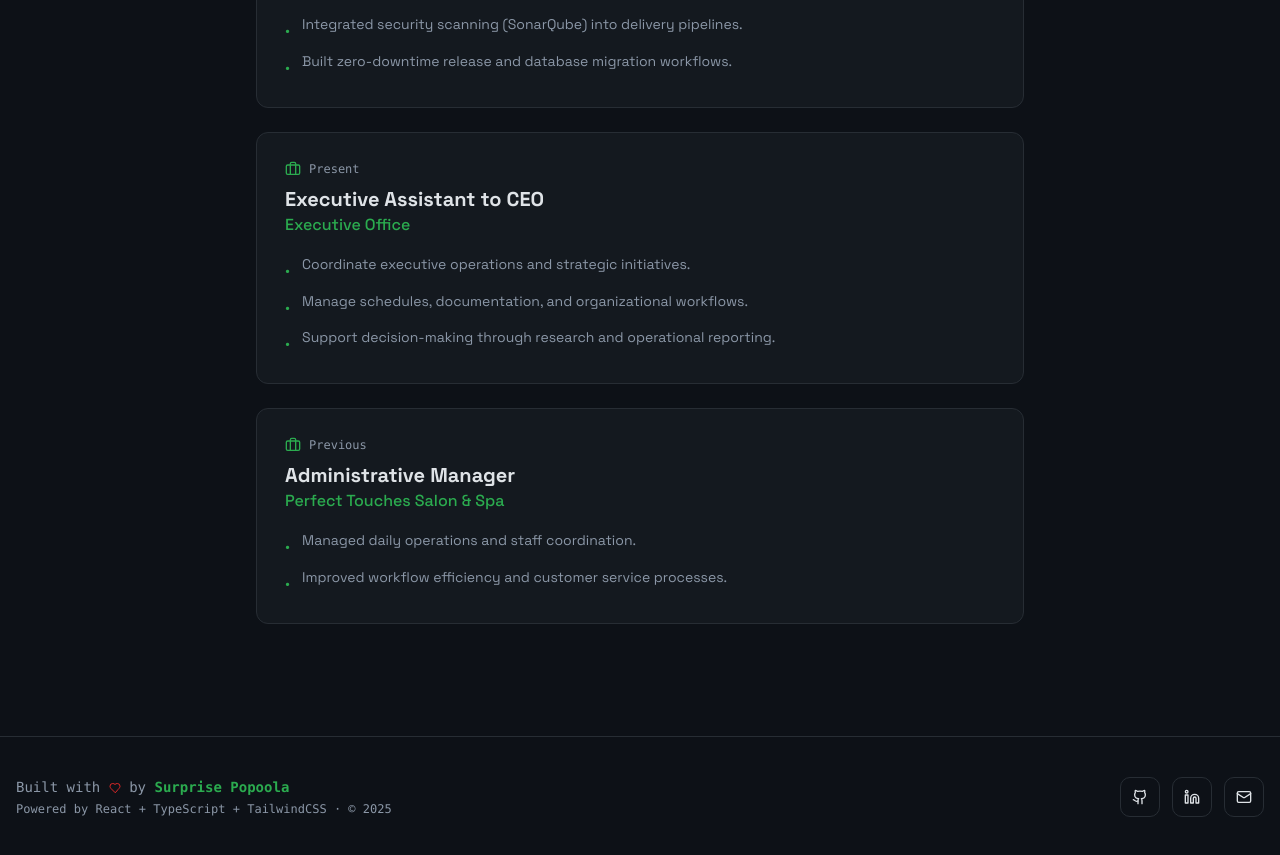
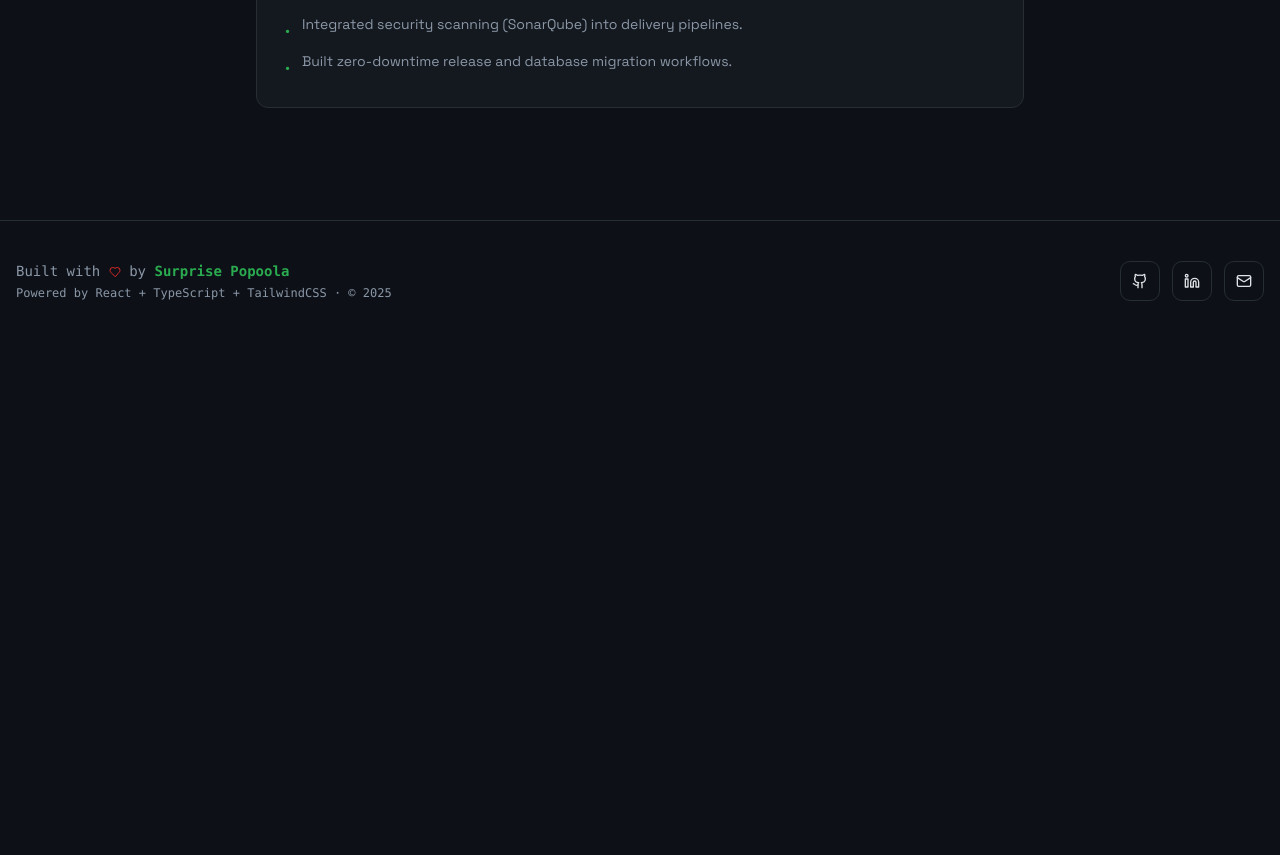
Before and after one commit to Popesurprise/surprise-cloud-craft, a React (Vite) app: page /experience in a window 1280 px wide. Shown: the part 960-1815 px from the top of the page. After the commit the page ends 1301 px from the top, so only its background shows below. Built offline with nearby package versions, Linux system fonts and the light colour scheme.

Commit message:
edit experience

```diff
--- a/src/components/Contact.tsx
+++ b/src/components/Contact.tsx
@@ -67,7 +67,7 @@ const Contact = ({ withHeader = true }: { withHeader?: boolean }) => {
             <ContactItem icon={Mail} label="Email" value="popesurprise@gmail.com" href="mailto:popesurprise@gmail.com" />
             <ContactItem icon={Linkedin} label="LinkedIn" value="surprisepopoola" href="https://www.linkedin.com/in/surprisepopoola" />
             <ContactItem icon={Github} label="GitHub" value="Popesurprise" href="https://github.com/Popesurprise" />
-            <ContactItem icon={Phone} label="Phone" value="+1 484 919 9407" href="tel:+14849199407" />
+            <ContactItem icon={Phone} label="Phone" value="+234 9038834820 or +1 484 919 9407" href="tel:+2349038834820" />
             <ContactItem icon={MapPin} label="Location" value="Remote · Worldwide" />
           </div>
 
--- a/src/components/Experience.tsx
+++ b/src/components/Experience.tsx
@@ -23,25 +23,6 @@ const roles = [
       "Automated infrastructure with Terraform, Helm, and Ansible.",
       "Integrated security scanning (SonarQube) into delivery pipelines.",
       "Built zero-downtime release and database migration workflows.",
-    ],
-  },
-  {
-    company: "Executive Office",
-    title: "Executive Assistant to CEO",
-    period: "Present",
-    bullets: [
-      "Coordinate executive operations and strategic initiatives.",
-      "Manage schedules, documentation, and organizational workflows.",
-      "Support decision-making through research and operational reporting.",
-    ],
-  },
-  {
-    company: "Perfect Touches Salon & Spa",
-    title: "Administrative Manager",
-    period: "Previous",
-    bullets: [
-      "Managed daily operations and staff coordination.",
-      "Improved workflow efficiency and customer service processes.",
     ],
   },
 ];
```
Also changed, not shown: src/assets/surprise-headshot.jpg (deleted), 1 other file (tests, documents, lock files or other folders).
